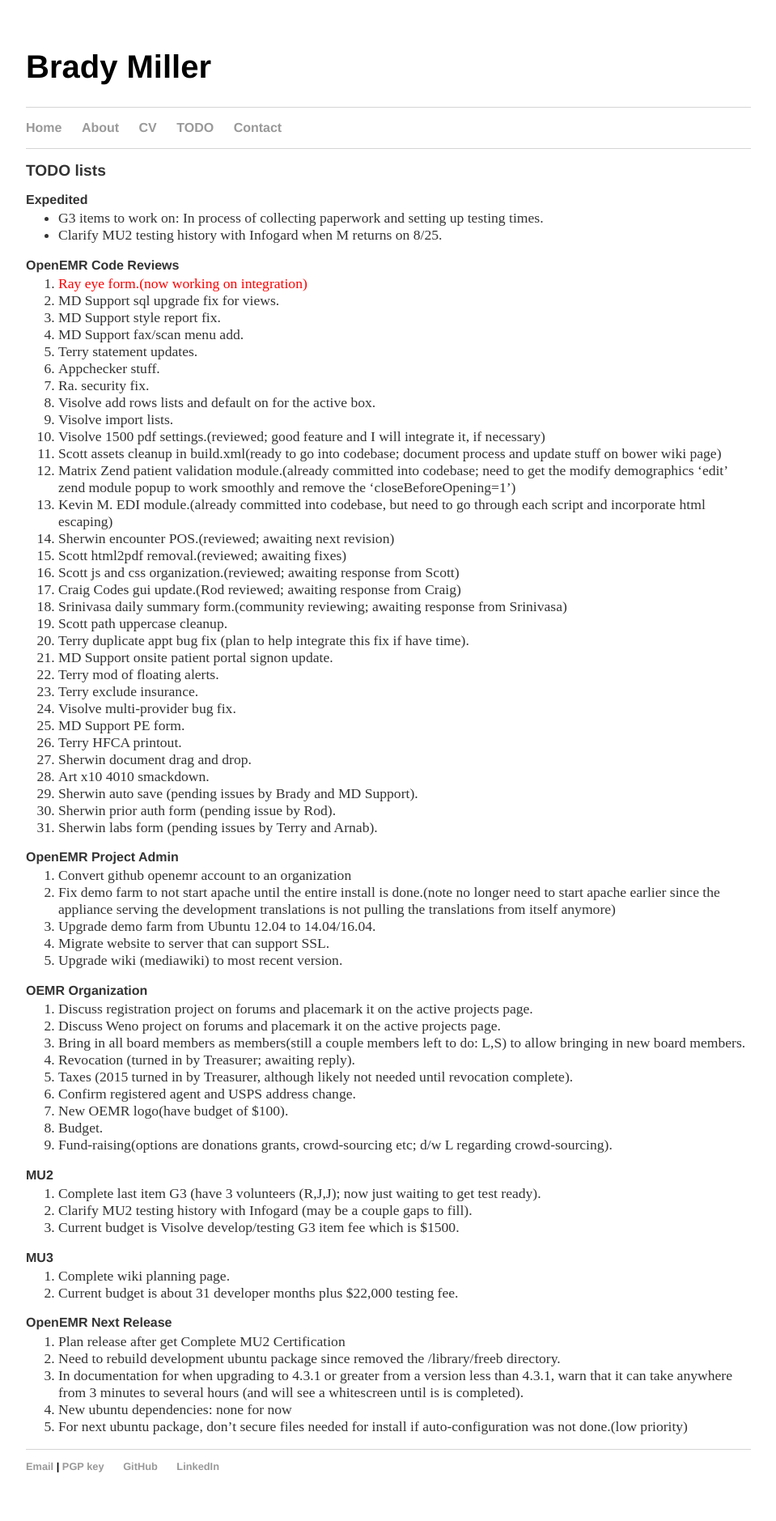
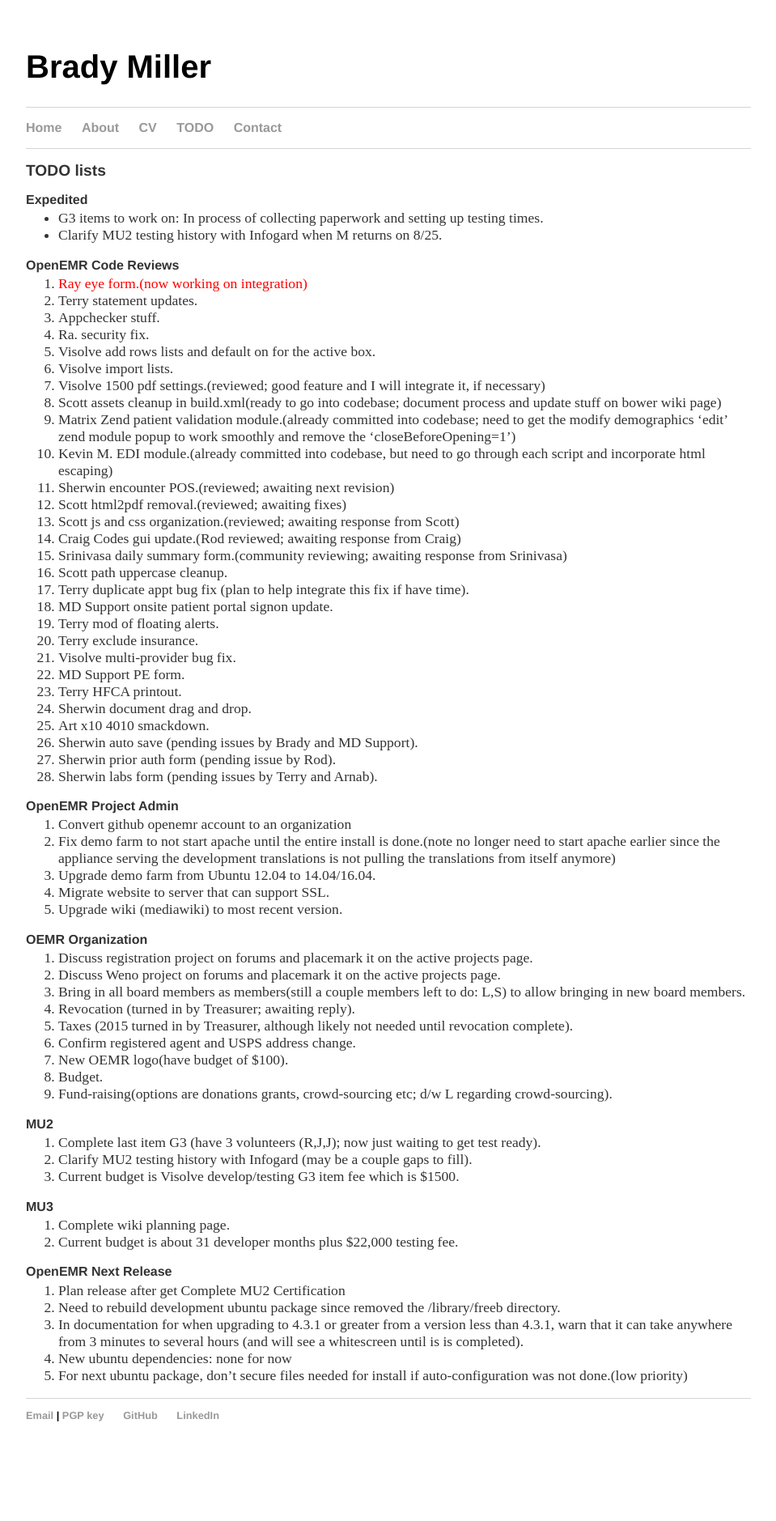
Before and after one commit to bradymiller/bradymiller.github.io, a Jekyll site: the page built from todo/index.md, in a window 1280 px wide. Shown: the whole page at 81% size, without its empty margins (160-1119 px from the left). Built offline with Jekyll 4.4.1, drawn with Linux system fonts in a browser that asks for light colours; after the commit the page ends 1816 px from its top, so only the background shows below that.

Commit message:
Update todo list

```diff
--- a/todo/index.md
+++ b/todo/index.md
@@ -9,9 +9,6 @@
 
 ### OpenEMR Code Reviews
 1. <span style="color: red">Ray eye form.(now working on integration)</span>
-1. MD Support sql upgrade fix for views.
-1. MD Support style report fix.
-1. MD Support fax/scan menu add.
 1. Terry statement updates.
 1. Appchecker stuff.
 1. Ra. security fix.
```
